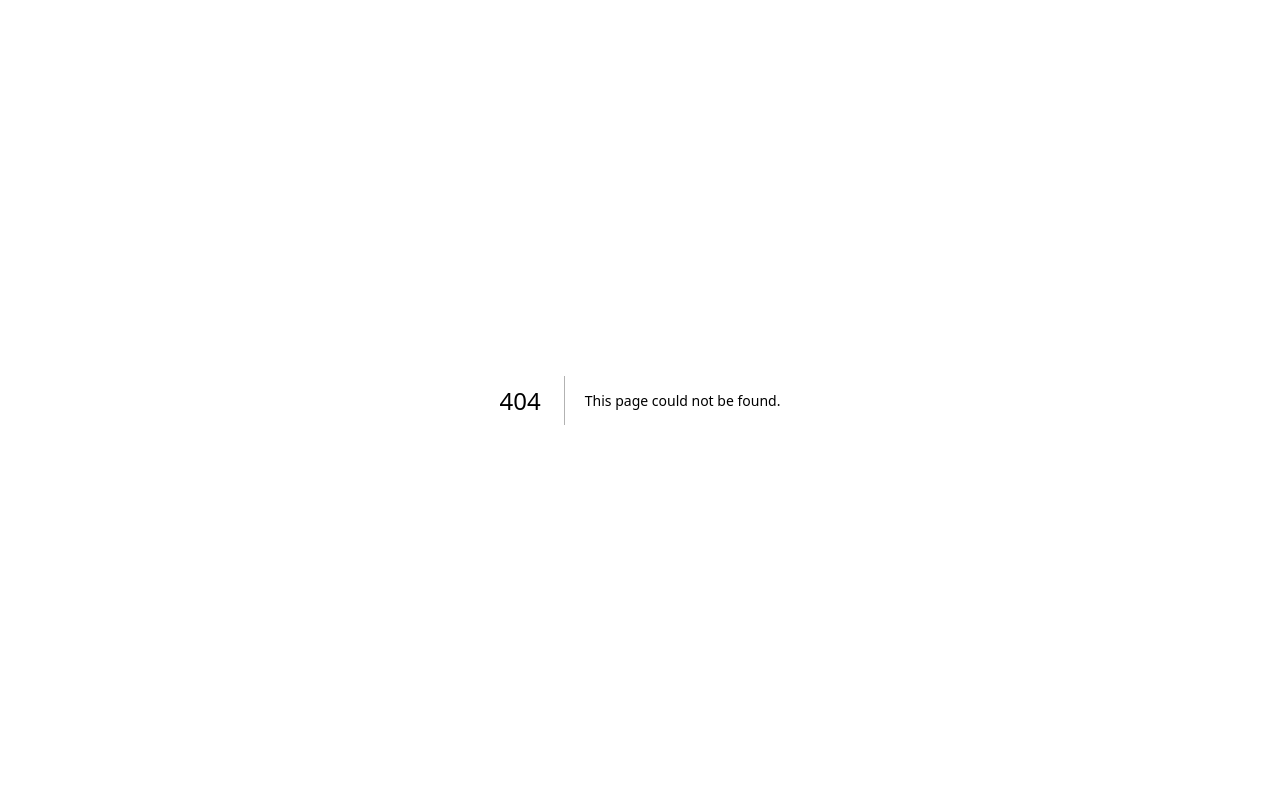
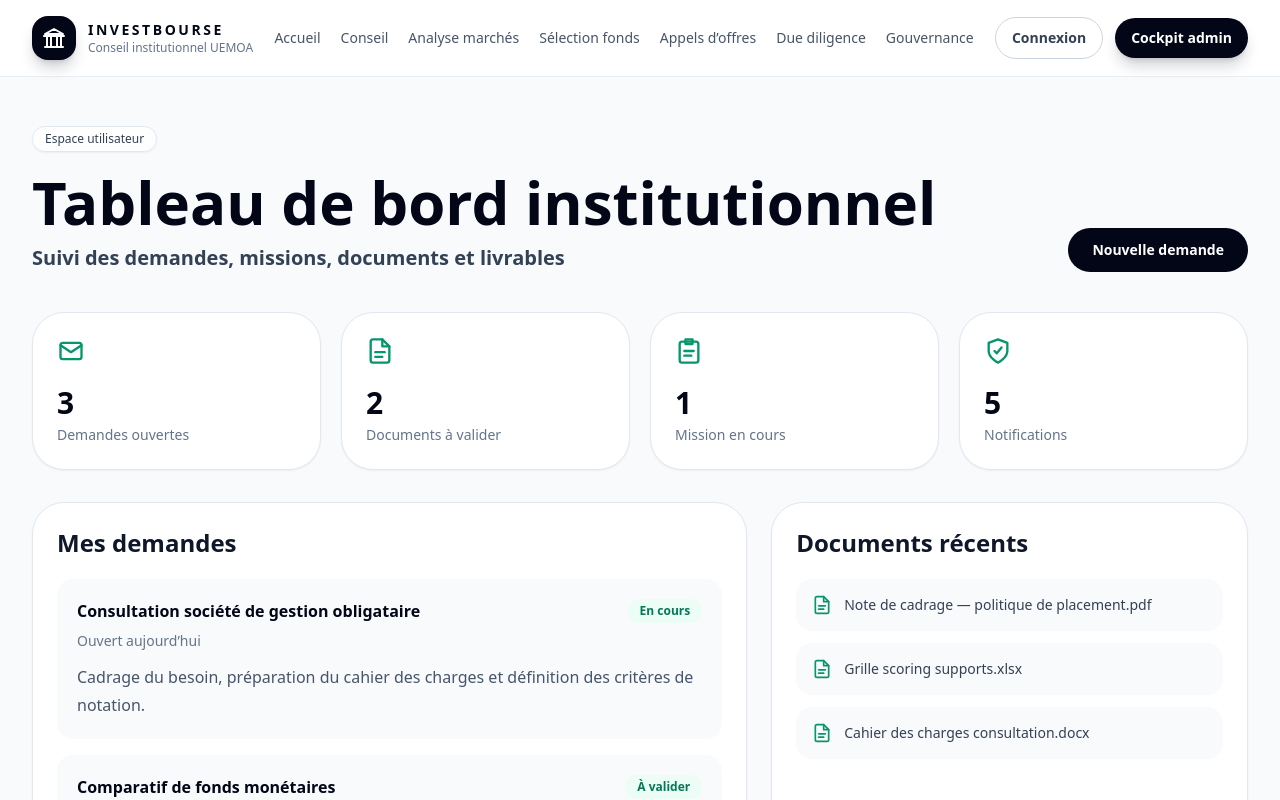
Before and after one commit to Patricked-code/Investbourse, a Next.js app in the folder apps/web/: page /espace-institutionnel in a window 1280 px wide. Before the commit this address had no page. Shown: the top 800 px of the page. Built offline with nearby package versions, Linux system fonts and the light colour scheme.

Commit message:
feat(web): add institutional user dashboard

```diff
--- /dev/null
+++ b/apps/web/app/espace-institutionnel/page.tsx
@@ -0,0 +1,93 @@
+import type { Metadata } from "next";
+import { Header } from "@/components/organisms/Header";
+import { Footer } from "@/components/organisms/Footer";
+import { Badge } from "@/components/atoms/Badge";
+import { Icon } from "@/components/atoms/Icon";
+
+export const metadata: Metadata = {
+  title: "Espace institutionnel | Investbourse",
+  description: "Tableau de bord institutionnel Investbourse pour suivre les demandes, missions, documents et livrables.",
+  robots: { index: false, follow: false },
+};
+
+const requests = [
+  {
+    title: "Consultation société de gestion obligataire",
+    status: "En cours",
+    date: "Ouvert aujourd’hui",
+    text: "Cadrage du besoin, préparation du cahier des charges et définition des critères de notation.",
+  },
+  {
+    title: "Comparatif de fonds monétaires",
+    status: "À valider",
+    date: "Mis à jour hier",
+    text: "Analyse comparative des supports, frais, liquidité, performance et risques observés.",
+  },
+];
+
+const documents = [
+  "Note de cadrage — politique de placement.pdf",
+  "Grille scoring supports.xlsx",
+  "Cahier des charges consultation.docx",
+];
+
+export default function InstitutionalAreaPage() {
+  return (
+    <>
+      <Header />
+      <main className="bg-slate-50 px-5 py-12 lg:px-8">
+        <div className="mx-auto max-w-7xl">
+          <div className="flex flex-col justify-between gap-5 md:flex-row md:items-end">
+            <div>
+              <Badge>Espace utilisateur</Badge>
+              <h1 className="mt-5 text-4xl font-semibold text-slate-950 md:text-6xl">Tableau de bord institutionnel</h1>
+              <h2 className="mt-3 text-xl font-semibold text-slate-700">Suivi des demandes, missions, documents et livrables</h2>
+            </div>
+            <button className="rounded-full bg-slate-950 px-6 py-3 text-sm font-semibold text-white">Nouvelle demande</button>
+          </div>
+
+          <div className="mt-10 grid gap-5 md:grid-cols-4">
+            {[["3", "Demandes ouvertes", "mail"], ["2", "Documents à valider", "file"], ["1", "Mission en cours", "clipboard"], ["5", "Notifications", "shield"]].map(([value, label, icon]) => (
+              <article key={label} className="rounded-[2rem] border border-slate-200 bg-white p-6 shadow-sm">
+                <Icon name={icon} className="h-7 w-7 text-emerald-600" />
+                <p className="mt-5 text-3xl font-bold text-slate-950">{value}</p>
+                <p className="mt-1 text-sm text-slate-500">{label}</p>
+              </article>
+            ))}
+          </div>
+
+          <div className="mt-8 grid gap-6 lg:grid-cols-[1.2fr_0.8fr]">
+            <section className="rounded-[2rem] border border-slate-200 bg-white p-6 shadow-sm" aria-labelledby="requests-title">
+              <h3 id="requests-title" className="text-2xl font-semibold">Mes demandes</h3>
+              <div className="mt-5 grid gap-4">
+                {requests.map((request) => (
+                  <article key={request.title} className="rounded-2xl bg-slate-50 p-5">
+                    <div className="flex items-center justify-between gap-4">
+                      <p className="font-semibold text-slate-950">{request.title}</p>
+                      <span className="rounded-full bg-emerald-50 px-3 py-1 text-xs font-semibold text-emerald-700">{request.status}</span>
+                    </div>
+                    <p className="mt-2 text-sm text-slate-500">{request.date}</p>
+                    <p className="mt-3 leading-7 text-slate-600">{request.text}</p>
+                  </article>
+                ))}
+              </div>
+            </section>
+
+            <aside className="rounded-[2rem] border border-slate-200 bg-white p-6 shadow-sm">
+              <h3 className="text-2xl font-semibold">Documents récents</h3>
+              <div className="mt-5 grid gap-3">
+                {documents.map((document) => (
+                  <div key={document} className="flex items-center gap-3 rounded-2xl bg-slate-50 p-4">
+                    <Icon name="file" className="h-5 w-5 text-emerald-600" />
+                    <p className="text-sm font-medium text-slate-700">{document}</p>
+                  </div>
+                ))}
+              </div>
+            </aside>
+          </div>
+        </div>
+      </main>
+      <Footer />
+    </>
+  );
+}
```
